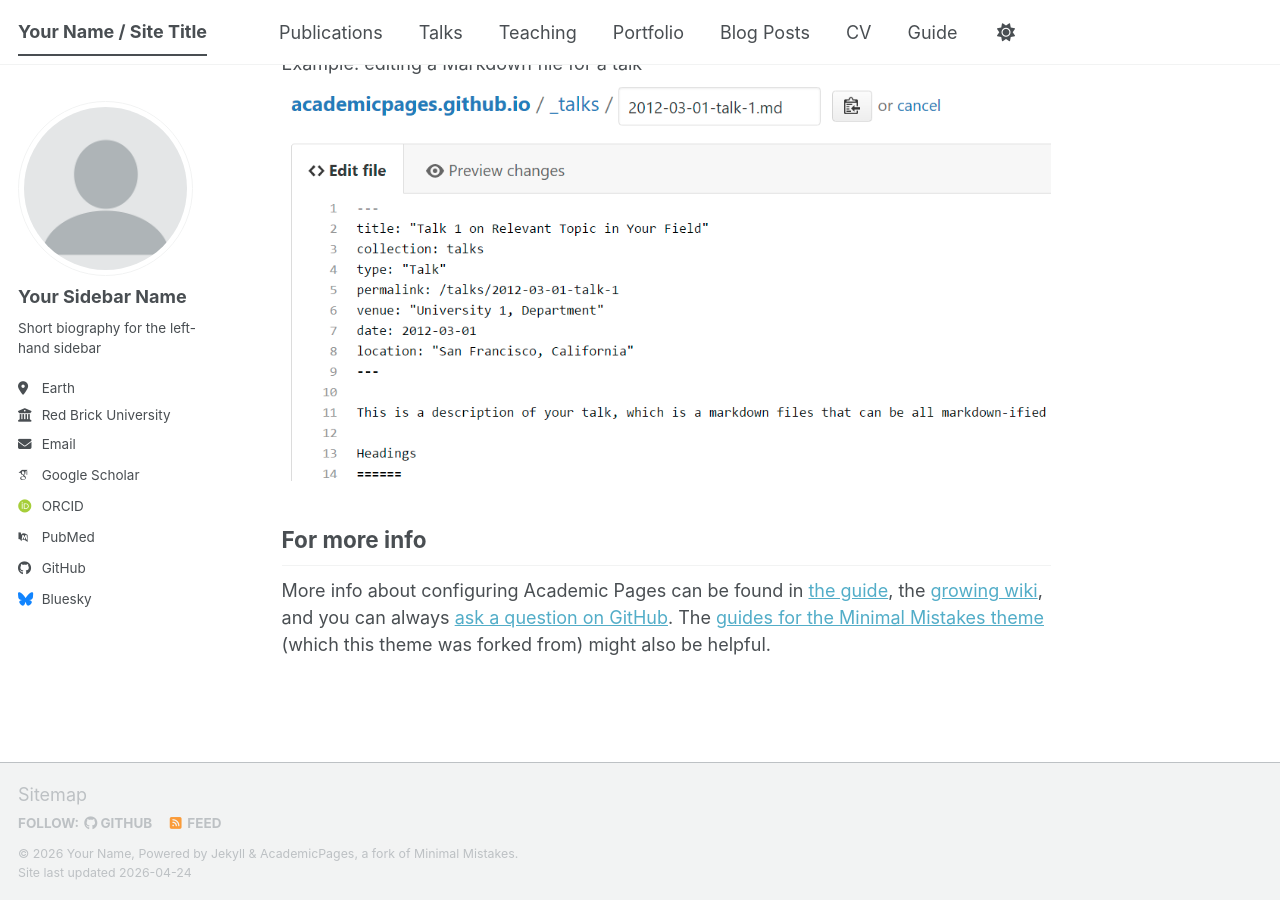
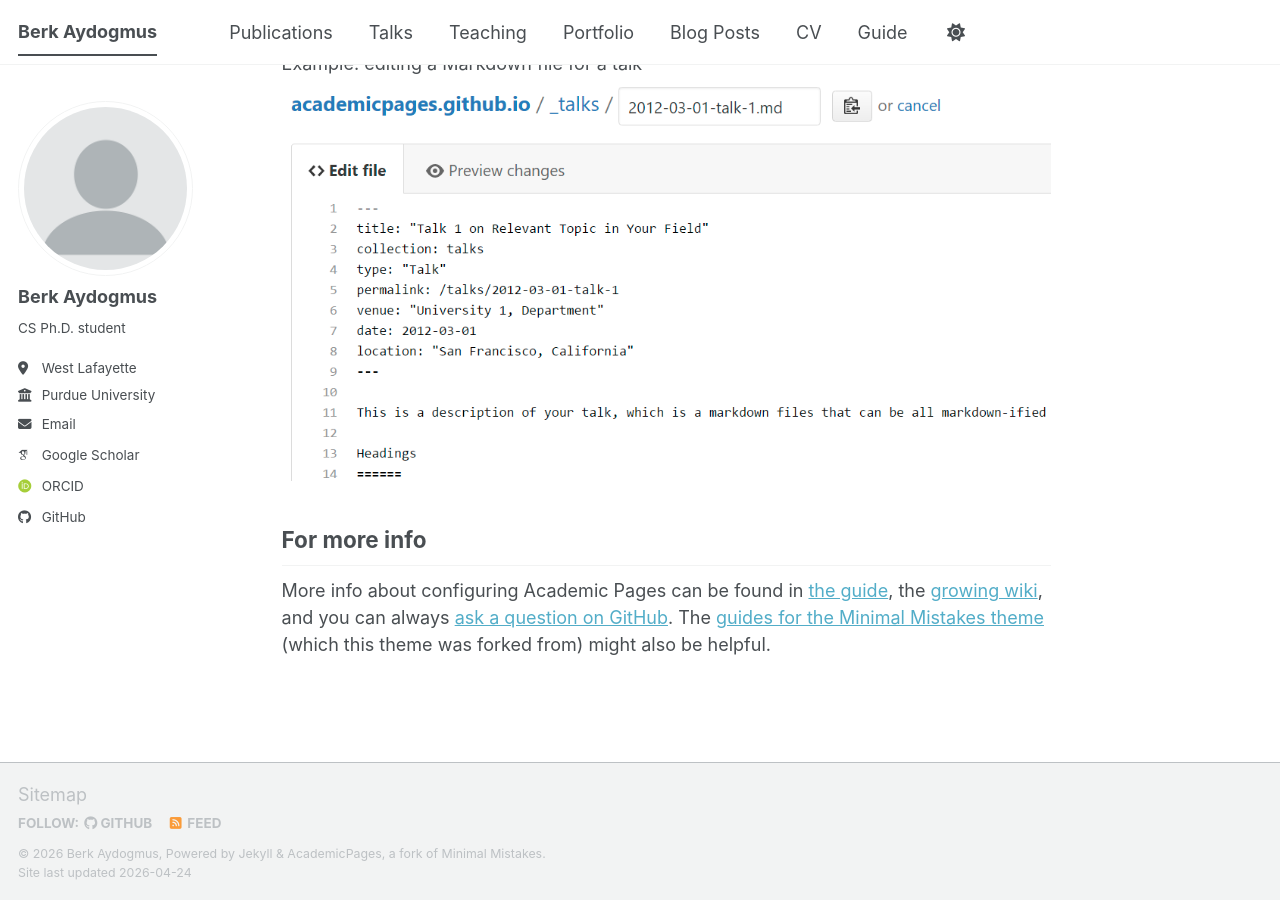
Before and after one commit to Foxy-Boxes/Foxy-Boxes.github.io, a Jekyll site: the page built from _pages/about.md, in a window 1280 px wide and 900 px high, scrolled down 2720 px. Built offline with Jekyll 4.4.1, drawn with Linux system fonts in a browser that asks for light colours; some web fonts are replaced; a script bundle is joined from its source files by our own code; library files that are not in the unit come from our copies.

Commit message:
Update _config.yml

```diff
--- a/_config.yml
+++ b/_config.yml
@@ -9,14 +9,14 @@
 # Basic Site Settings
 locale                   : "en-US"
 site_theme               : "default" # The available themes options are "default", "air", "sunrise", "mint", "dirt" and "contrast"
-title                    : "Your Name / Site Title"
+title                    : "Berk Aydogmus"
 title_separator          : "-"
-name                     : &name "Your Name"
-description              : &description "Your Name's academic portfolio"   # Update this with a general description of your site, this is the default if not overridden by a page
-url                      : https://academicpages.github.io # The base hostname & protocol for your site e.g. "https://[your GitHub username].github.io",
+name                     : &name "Berk Aydogmus"
+description              : &description "Berk Aydogmus's academic portfolio"   # Update this with a general description of your site, this is the default if not overridden by a page
+url                      : https://foxy-boces.github.io # The base hostname & protocol for your site e.g. "https://[your GitHub username].github.io",
                                                            # or if you already have some other page hosted on Github then use "https://[your GitHub username].github.io/[Your Repo Name]"
 baseurl                  : "" # the subpath of your site, e.g. "/blog"
-repository               : "academicpages/academicpages.github.io"
+repository               : "Foxy-Boxes/Foxy-Boxes.github.io"
 
 # Site Author - The following control what appear as part of the author content on the side bar.
 #               If a field is blank the icon and link will not appear, otherwise it will be shown.
@@ -24,24 +24,24 @@ repository               : "academicpages/academicpages.github.io"
 author:
   # Biographic information
   avatar           : "profile.png"
-  name             : "Your Sidebar Name"
+  name             : "Berk Aydogmus"
   pronouns         : # example: "she/her"
-  bio              : "Short biography for the left-hand sidebar"
-  location         : "Earth"
-  employer         : "Red Brick University"
+  bio              : "CS Ph.D. student"
+  location         : "West Lafayette"
+  employer         : "Purdue University"
   uri              : # URL
-  email            : "none@example.org"
+  email            : "baydogmu at purdue dot edu"
 
   # Academic websites
   academia         : # URL
   arxiv            : # URL - Update with the correct link to your profile
-  googlescholar    : "https://scholar.google.com/citations?user=PS_CX0AAAAAJ"
+  googlescholar    : "https://scholar.google.com/citations?user=UVUPE7MAAAAJ&hl=en"
   inspire-hep      : # URL
   impactstory      : # URL
-  orcid            : "https://orcid.org/yourorcidurl"
+  orcid            : "https://orcid.org/0009-0000-8898-4160"
   semantic         : # URL
   ssrn             : # URL
-  pubmed           : "https://www.ncbi.nlm.nih.gov/pubmed/?term=john+snow"
+  pubmed           : # URL
   researchgate     : # URL
   scopus           : # URL
   zotero           : # URL
@@ -51,13 +51,13 @@ author:
   bitbucket        : # Username - Update with your username on the site
   codepen          : # Username
   dribbble         : # Username
-  github           : "academicpages"
+  github           : "Foxy-Boxes"
   kaggle           : # Username
   stackoverflow    : # User number or user number and name (i.e., use "1" or "1/jeff-atwood")
 
   # Social media
   artstation       : # Username
-  bluesky          : "bsky.app" # Replace this with you Bluesky username
+  bluesky          : # Replace this with you Bluesky username
   facebook         : # Username
   flickr           : # Username
   foursquare       : # Username
```
